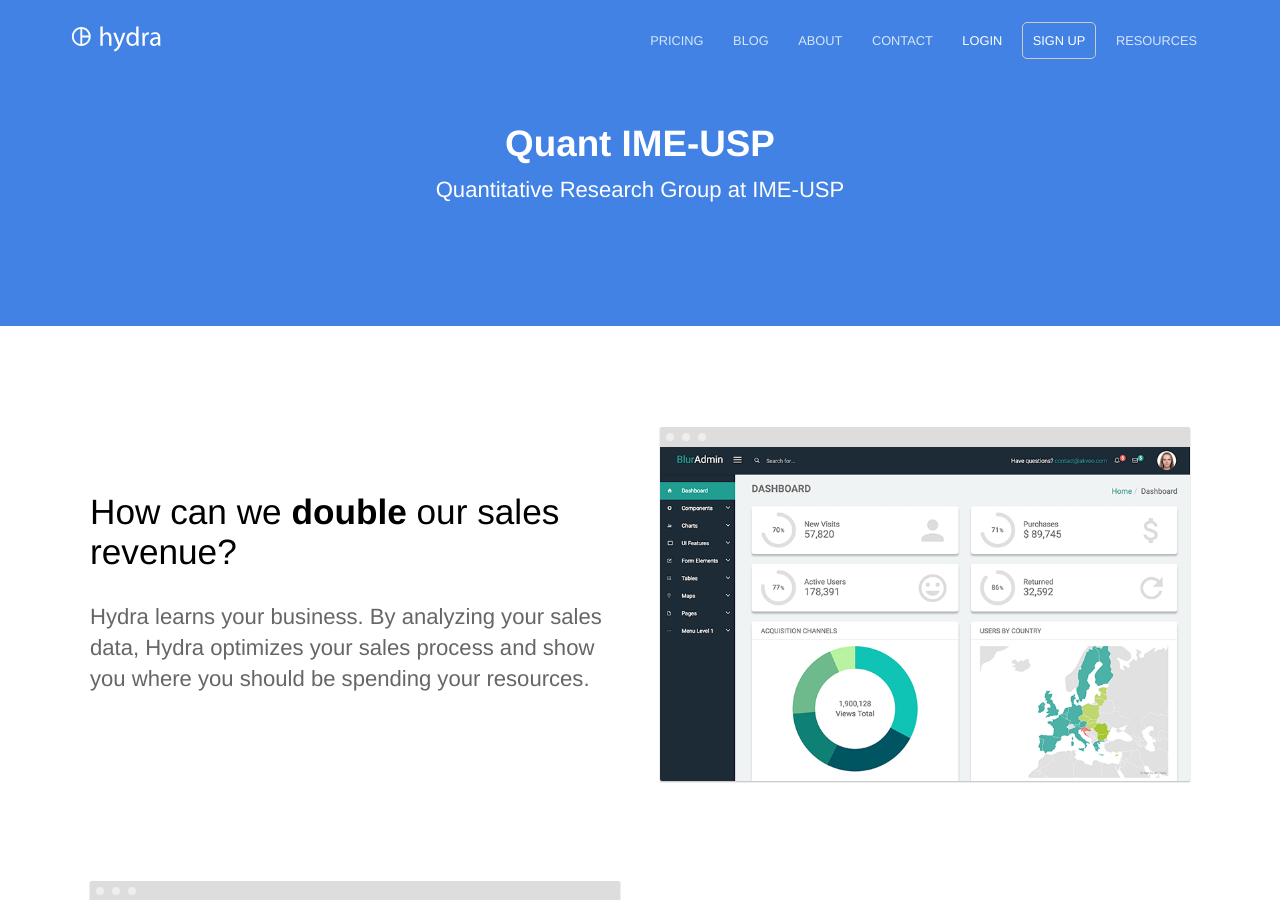
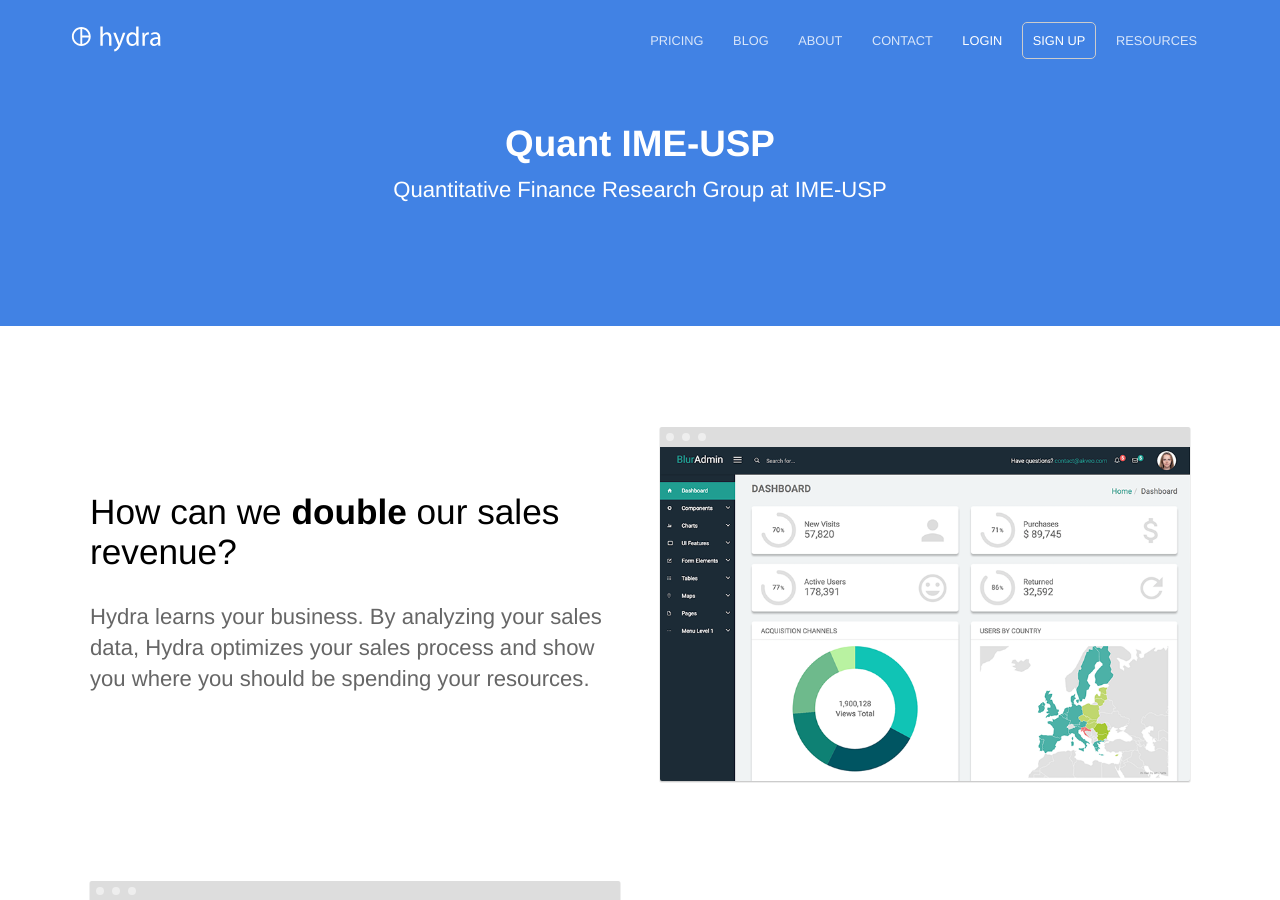
Before and after one commit to quant-ime-usp/quant-ime-usp.github.io, a Jekyll site: the page built from index.html, in a window 1280 px wide and 900 px high. Built offline with Jekyll 4.4.1, drawn with Linux system fonts in a browser that asks for light colours.

Commit message:
changing index

```diff
--- a/index.html
+++ b/index.html
@@ -5,7 +5,7 @@
 <section class="hero">
 	<div class="text-container">
 		<h1 class="editable"><strong>Quant IME-USP</strong></h1>
-		<p class="subtext editable">Quantitative Research Group at IME-USP</p>
+		<p class="subtext editable">Quantitative Finance Research Group at IME-USP</p>
 		<!--<div class="cta button alt"><a href="{{ site.baseurl }}/contact/">Get Started Free</a></div>
 		<div>
 			<img src="{{ site.baseurl }}/images/dashboard.png" alt="Screenshot" class="screenshot editable" />
```
